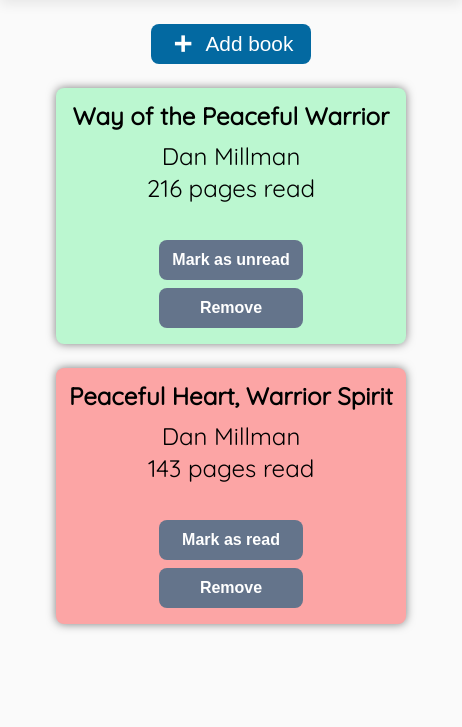
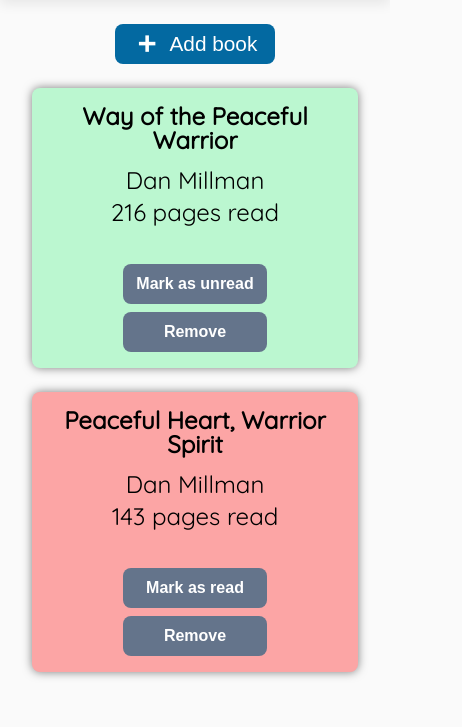
Before and after one commit to ev0clu/library, a website: page index.html in a window 390 px wide. Shown: the part 80-807 px from the top of the page, 462 px wide, since content can reach past the window. Drawn offline with nearby package versions, Linux system fonts and the light colour scheme.

Commit message:
Media Query updated

```diff
--- a/style.css
+++ b/style.css
@@ -461,7 +461,8 @@ input {
 
     #content {
         gap: 1.5rem;
-        padding: 0 3.5rem 1rem 3.5rem;
+        padding: 0 2rem 1rem 2rem;
+        grid-template-columns: repeat(auto-fill, minmax(200px, 1fr));
     }
 
     .card {
```
